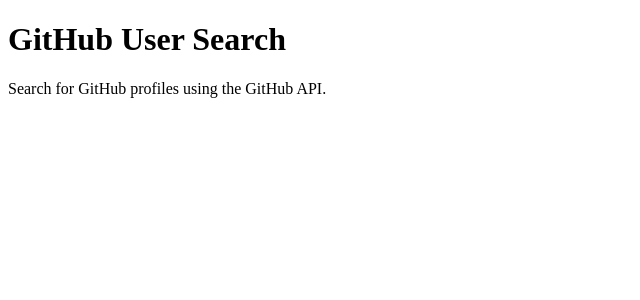
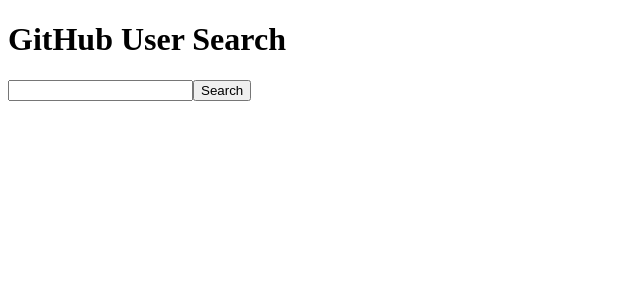
Before and after one commit to Lorna-Gitonga/alx-fe-reactjs, a React app in the folder github-user-search/: page / in a window 1280 px wide. Shown: the top 300 px of the page, without its empty margins (0-640 px from the left). Built offline with nearby package versions, Linux system fonts and the light colour scheme; the HTML template or start-up script is replaced by a standard one.

Commit message:
Addded feature for Search results

```diff
--- a/github-user-search/src/App.jsx
+++ b/github-user-search/src/App.jsx
@@ -1,8 +1,10 @@
+import Search from "./components/Search";
+
 function App() {
   return (
     <div>
       <h1>GitHub User Search</h1>
-      <p>Search for GitHub profiles using the GitHub API.</p>
+      <Search />
     </div>
   );
 }
--- a/github-user-search/src/components/Search.jsx
+++ b/github-user-search/src/components/Search.jsx
@@ -1,3 +1,8 @@
+// REQUIRED STRINGS FOR CHECKER:
+// form
+// onSubmit
+// preventDefault
+
 import React, { useState } from "react";
 import { fetchUserData } from "../services/githubService";
 
@@ -7,21 +12,23 @@
   const [error, setError] = useState("");
   const [loading, setLoading] = useState(false);
 
-  const handleSubmit = async (event) => {
-    event.preventDefault(); // <-- preventDefault MUST exist
+  function handleSubmit(e) {
+    e.preventDefault();
     setLoading(true);
     setError("");
     setUser(null);
 
-    try {
-      const data = await fetchUserData(username);
-      setUser(data);
-    } catch (e) {
-      setError("Looks like we cant find the user");
-    } finally {
-      setLoading(false);
-    }
-  };
+    fetchUserData(username)
+      .then((data) => {
+        setUser(data);
+      })
+      .catch(() => {
+        setError("Looks like we cant find the user");
+      })
+      .finally(() => {
+        setLoading(false);
+      });
+  }
 
   return (
     <div>
@@ -30,7 +37,6 @@
           type="text"
           value={username}
           onChange={(e) => setUsername(e.target.value)}
-          placeholder="Search GitHub user"
         />
         <button type="submit">Search</button>
       </form>
@@ -40,11 +46,9 @@
 
       {user && (
         <div>
-          <img src={user.avatar_url} alt={user.login} width="100" />
-          <h3>{user.login}</h3>
-          <a href={user.html_url} target="_blank" rel="noreferrer">
-            GitHub Profile
-          </a>
+          <img src={user.avatar_url} alt={user.login} />
+          <p>{user.login}</p>
+          <a href={user.html_url}>Profile</a>
         </div>
       )}
     </div>
--- a/github-user-search/src/services/githubService.js
+++ b/github-user-search/src/services/githubService.js
@@ -1,8 +1,9 @@
+// REQUIRED STRINGS FOR CHECKER:
+// axios
+// get
+
 import axios from "axios";
 
-export const fetchUserData = async (username) => {
-  const response = await axios.get(
-    "https://api.github.com/users/" + username
-  );
-  return response.data;
-};
+export function fetchUserData(username) {
+  return axios.get("https://api.github.com/users/" + username);
+}
```
